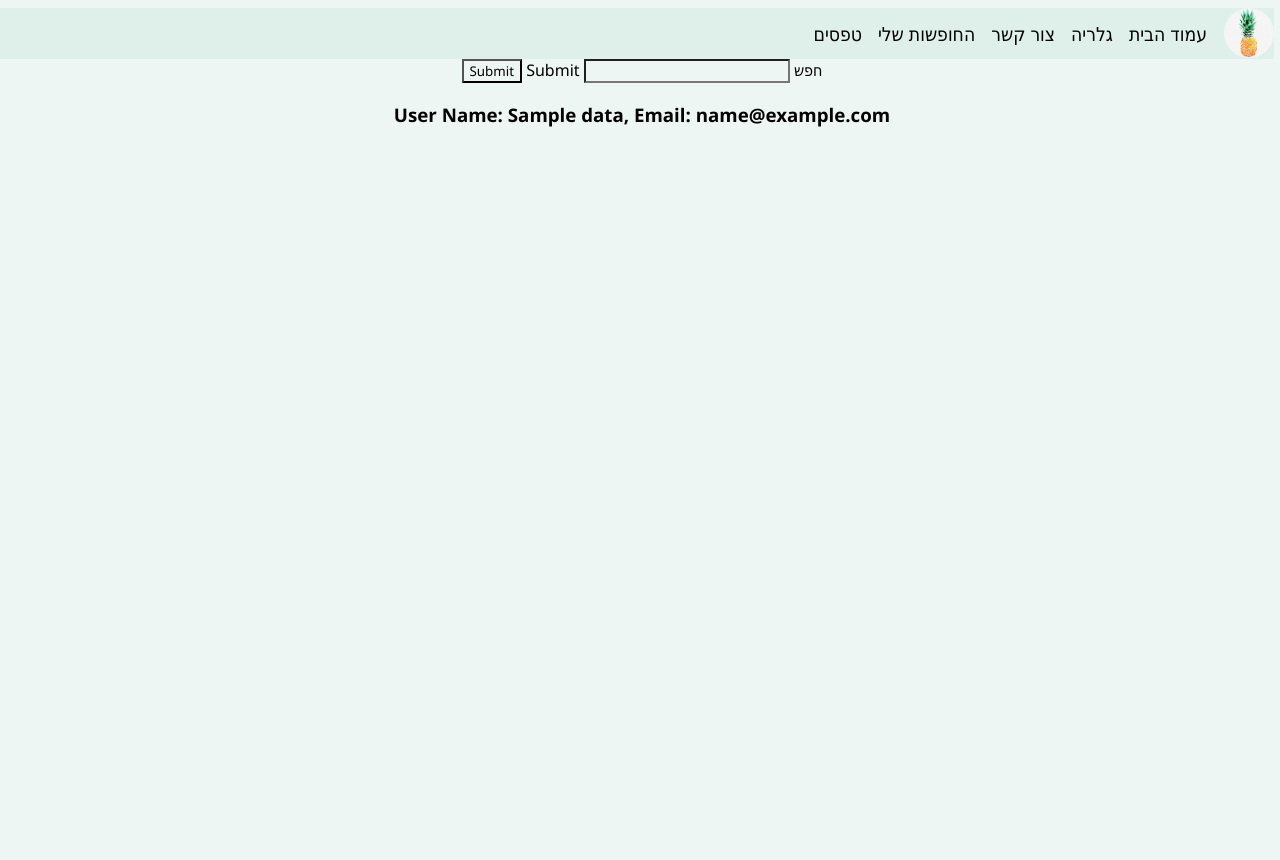
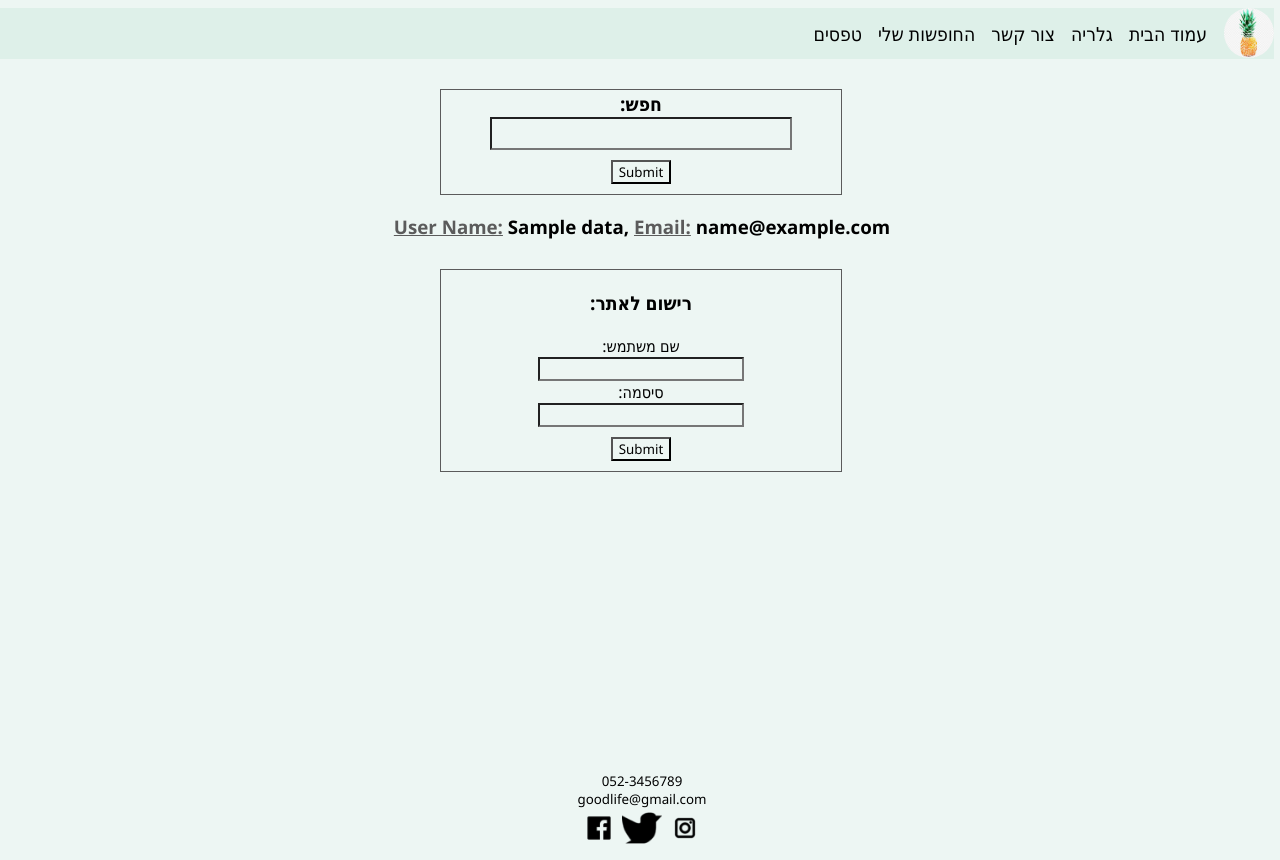
Before and after one commit to OfirLuke/Server, a Flask app: template templates/assignment3_2.html in a window 1280 px wide. Before the commit the page ends 127 px from the top, so only its background shows below. Run offline with Flask 2, Linux system fonts and the light colour scheme; the template is opened without the code that fills it: most values are stand-ins (such as "Sample title", 1, 10 or a date in 2020).

Commit message:
assignment3_2 ready

```diff
--- a/app.py
+++ b/app.py
@@ -1,6 +1,11 @@
-from flask import Flask, redirect, render_template, url_for, request
+from flask import Flask, redirect, render_template, url_for, request, session
 app = Flask(__name__)
 from forms_data import users
+
+app.secret_key = '123'
+app.config['SESSION_PERMANENT'] = True
+# app.config['PERMANENT_SESSION_LIFETIME'] = timedelta(minutes=20)
+
 
 @app.route('/')
 def main_page():
@@ -25,28 +30,67 @@ def contact_us_page():
 @app.route('/assignment3_1')
 def assignment3_1_page():
     return render_template('assignment3_1.html',
-                           # hobbies={
-                           #     'fName': 'Ofir',
-                           #     'lName': 'Luke',
-                           # },
                            user={'fName': 'Ofir', 'lName': 'Luke'},
-                           destinations=['Argentina', 'Brazil', 'Peru', 'Zanzibar', 'Mexico'],
+                           # destinations=['Argentina', 'Brazil', 'Peru', 'Zanzibar', 'Mexico'],
+                           destinations=['ארגנטינה', 'ברזיל', 'פרו', 'זנזיבר', 'מקסיקו'],
                            flags=['./static/argentinaFlag.png', './static/brzilFlag.png', './static/peruFlag.png', './static/zanzibarFlag.png', './static/mexicoFlag.png']
                            )
 
 @app.route('/assignment3_2', methods=['GET', 'POST'])
 def assignment3_2_page():
-    current_users = []
+    current_users = {}
+    registration_data = {}
+
     if 'search' in request.args:
         search_data = request.args['search']
         if search_data == '':
             current_users = users
-        # else:
-        #     for user in users:
-        #         if search_data == user.name or search_data == user.email:
-        #             current_users.append(user)
+        else:
+            for user, data in users.items():
+                if search_data == data["name"] or search_data == data["email"]:
+                    current_users.update({
+                        user: users[user]
+                    })
 
-    return render_template('assignment3_2.html', current_users=current_users)
+    if request.method == 'POST' and len(request.form) > 0:
+        user_name = request.form['userName']
+        user_pass = request.form['password']
+        session['username'] = user_name
+        session['logedin'] = True
+
+        registration_data.update({
+            'message': '!Thanks ' + user_name + ' for your registration'
+        })
+
+    return render_template('assignment3_2.html', current_users=current_users, registration_data=registration_data)
+
+@app.route('/log_out', methods=['GET', 'POST'])
+def logout_func():
+    print(1)
+    session['logedin'] = False
+    session.clear()
+    return redirect('/assignment3_2')
+
+# @app.route('assignment3_2/log_in', methods=['GET', 'POST'])
+# def login_func():
+#     if request.method == 'POST':
+#         username = request.form['username']
+#         password = request.form['password']
+#         if username in user_dict:
+#             pas_in_dict = user_dict[username]
+#             if pas_in_dict == password:
+#                 session['username'] = username
+#                 session['logedin'] = True
+#                 return render_template('log_in.html',
+#                                        message='Success',
+#                                        username=username)
+#             else:
+#                 return render_template('log_in.html',
+#                                        message='Wrong password!')
+#         else:
+#             return render_template('log_in.html',
+#                                    message='Please sign in!')
+#     return render_template('log_in.html')
 
 if __name__ == '__main__':
     app.run(debug=True)
--- a/static/task1.css
+++ b/static/task1.css
@@ -1,6 +1,6 @@
 :root {
     --background: rgb(220, 238, 232);
-    --nav-bar: rgb(198, 221, 213);
+    --nav-bar: rgb(183, 215, 200);
 }
 
 * {
--- a/static/task2.css
+++ b/static/task2.css
@@ -75,6 +75,10 @@ a:hover {
     padding-top: 110px;
 }
 
+.footerAss {
+    padding-top: 300px;
+}
+
 .logo {
     width: 40px;
     height: 40px;
@@ -130,6 +134,48 @@ a:hover {
     height: 100px;
 }
 
+.user_details{
+  text-decoration: underline;
+    color: #5b5b5b;
+}
+
+#flag{
+    padding-top: 50px;
+}
+
+.search{
+    align-items: center;
+    margin-top: 30px;
+    border: 1px solid #5b5b5b;
+    width: 100%;
+}
+
+#search{
+    font-size: larger;
+    font-weight: bold;
+}
+
+.button{
+    margin: 10px;
+}
+
+.form-style{
+    width: 400px;
+    margin: 0 auto;
+}
+
+.registration{
+    align-items: center;
+    margin-top: 30px;
+    border: 1px solid #5b5b5b;
+    width: 100%;
+}
+
+#reg{
+    font-size: larger;
+    font-weight: bold;
+}
+
 @media screen and (max-width: 1250px){
     #container {
         display: grid;
--- a/templates/assignment3_2.html
+++ b/templates/assignment3_2.html
@@ -5,30 +5,52 @@
 {% endblock %}
 
 {% block content %}
-    <form class="search" method="get">
-        <label id="search" for="search">חפש</label>
-        <input type="text" name="search">
-        <label id="submit" name="submit">Submit</label>
-        <input type="submit">
+<div class="form-style">
+      <form class="search" action="#" method="get">
+        <label id="search" for="search">חפש:</label> <br>
+        <input id="search" type="text" name="search"> <br>
+<!--        <label id="submit" name="submit">Submit</label>-->
+        <input class="button" type="submit">
     </form>
+</div>
 
-    <form class="registration" method="post">
-
-    </form>
-
-<!--    {% if current_users %}-->
-<!--    <h3>-->
-<!--        {{ current_users.name }} {{current_users.email}}-->
-<!--    </h3>-->
-<!--    {% else %}-->
-<!--    <h3>-->
-<!--        User is not exist!-->
-<!--    </h3>-->
-<!--    {% endif %}-->
 
     {% for user, data in current_users.items(): %}
-        <h3>User Name: {{data.name }}, Email: {{data.email}}</h3>
+        <h3><span class="user_details">User Name:</span>  {{data.name }}, <span class="user_details">Email:</span> {{data.email}}</h3>
     {% endfor %}
+
+    {% if session.logedin %}
+    <h3>
+        {{ session.username}}
+        <form class="logout" action="/log_out" method="post">
+            <input type="submit" value="התנתק"/>
+        </form>
+    </h3>
+    {% else %}
+<div class="form-style">
+     <form class="registration" action="" method="post">
+         <h3 id="reg">רישום לאתר:</h3>
+        <label for="userName">שם משתמש:</label> <br>
+        <input type="text"  id="userName" name="userName" required><br>
+        <label for="password">סיסמה:</label> <br>
+        <input type="text" id="password" name="password" required><br>
+        <input class="button" type="submit">
+    </form>
+</div>
+
+    {% endif %}
+
+    <footer class="footer footerAss">
+        <div id="phone">
+            <label>052-3456789</label>
+        </div>
+        <span>goodlife@gmail.com</span>
+        <div id="logos">
+            <img class="logo" src="../static/insta-logo.png" />
+            <img class="logo" src="../static/twiter-logo.png" />
+            <img class="logo" src="../static/facebook-logo.png" />
+        </div>
+    </footer>
 
 {% endblock %}
 {% block script %}
--- a/templates/contact.html
+++ b/templates/contact.html
@@ -5,6 +5,11 @@
 {% endblock %}
 {% block content %}
 <h1 class="lineUp">צרו קשר</h1>
+    {% if session.logedin %}
+    <h3>
+        {{ session.username}}
+    </h3>
+    {% endif %}
     </header>
     <div>
         <hr />
--- a/templates/gallery.html
+++ b/templates/gallery.html
@@ -5,6 +5,11 @@
 {% endblock %}
 {% block content %}
     <h1 class="lineUp">גלריה</h1>
+    {% if session.logedin %}
+    <h3>
+        {{ session.username}}
+    </h3>
+    {% endif %}
     <hr id="hr">
     <div id="container">
         <img class="img1 img-size" src="../static/img1.jpg" alt="" onmouseover="setImgBorderOnHover(this)" onmouseout="setImgBorderOffHover(this)">
--- a/templates/home.html
+++ b/templates/home.html
@@ -5,6 +5,11 @@
 {% endblock %}
 {% block content %}
 <h1 class="lineUp">ברוכים הבאים לאתר החיים הטובים</h1>
+    {% if session.logedin %}
+    <h3>
+        {{ session.username}}
+    </h3>
+    {% endif %}
 <hr id="hr">
 <img id="main-photo" onmouseover="onHover();" onmouseout="offHover();" src="../static/goodlife.jpg" alt="">
 <p id = "relax-p">צריכים מנוחה מהלימודים?<br>
```
Also changed, not shown: templates/assignment3_1.html (+14 -3 lines), 2 other files.
